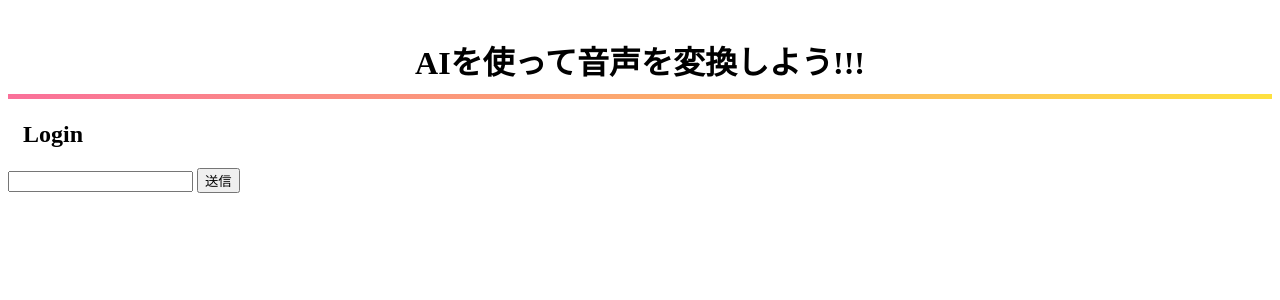
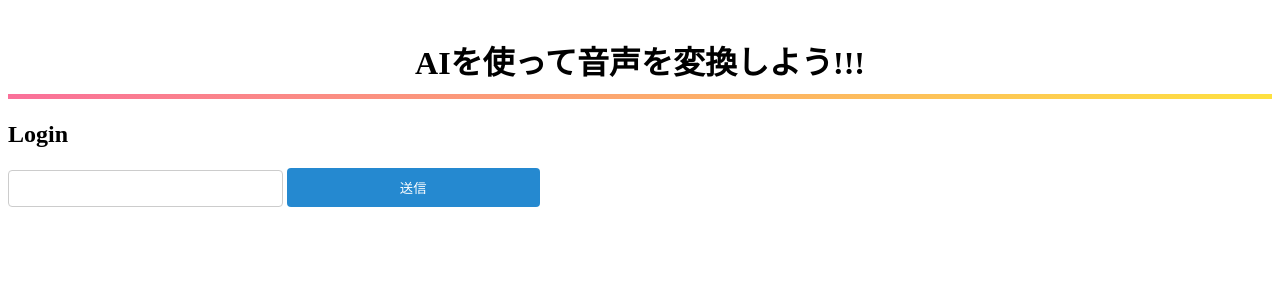
Before and after one commit to HaLu0507/VoiceConversionWebApplication, a Python web app: template flask/templates/login.html in a window 1280 px wide. Shown: the top 300 px of the page. Run offline with Jinja, Linux system fonts and the light colour scheme; the template is opened without the code that fills it, so the values that code supplies are empty.

Commit message:
UIの変更

```diff
--- /dev/null
+++ b/flask/static/css/login.css
@@ -0,0 +1,21 @@
+input[type="text"] {
+  width: 20%;
+  padding: 10px;
+  margin-bottom: 10px;
+  border: 1px solid #ccc;
+  border-radius: 4px;
+}
+
+button[type="submit"] {
+  width: 20%;
+  padding: 10px;
+  background-color: #2589d0;
+  color: #ffffff;
+  border: none;
+  border-radius: 4px;
+  cursor: pointer;
+}
+
+button[type="submit"]:hover {
+    background-color: #0000FF;
+  }
--- a/flask/static/css/title.css
+++ b/flask/static/css/title.css
@@ -1,16 +1,14 @@
 /*
-見出しの
+見出しの設定
 */
 h1 {
     position: relative;
     text-align: center;
     padding: 1rem .5rem;
 }
-
-h2{
-    position: relative;
-    left: 15px;
-}
+/*
+見出しの下線の設定
+*/
 h1:after {
     position: absolute;
     bottom: 0;
--- a/flask/templates/login.html
+++ b/flask/templates/login.html
@@ -4,13 +4,14 @@
     <meta charset="UTF-8">
     <meta name="viewport" content="width=device-width, initial-scale=1.0">
     <link rel="stylesheet" href="/static/css/title.css">
+    <link rel="stylesheet" href="/static/css/login.css">
     <title>Login</title>
 </head>
 <body>
     <h1>AIを使って音声を変換しよう!!!</h1>
     <h2>Login</h2>
     <form action="/login" method="post">
-        <input name="data1"></input>
+        <input type="text" name="data1"></input>
         <button type="submit">送信</button>
     </form>
 </body>
--- a/flask/templates/modeSelect.html
+++ b/flask/templates/modeSelect.html
@@ -4,10 +4,13 @@
     <meta charset="UTF-8">
     <meta name="viewport" content="width=device-width, initial-scale=1.0">
     <link rel="stylesheet" href="/static/css/title.css">
+    <link rel="stylesheet" href="/static/css/modeSelect.css">
     <title>modeSelect</title>
 </head>
 <body>
     <h1>AIを使って音声を変換しよう!!!</h1>
+    <h2>音声の取得方法を選択してください</h2>
+    <table>
         <form action="/modeFile" method="post">
             <button type="submit">音声ファイルを変換する</button>
         </form>
@@ -15,7 +18,7 @@
         <form action="/modeRecord" method="post">
             <button type="submit">録音して変換する</button>
         </form>
-
+    </table>
         <form action="/modeMOS" method="post">
             <button type="submit">MOSを行う</button>
         </form>
```
Also changed, not shown: flask/app.py (+23 -1 lines), flask/static/css/modeSelect.css (added, +18 -0 lines), flask/static/css/mos.css (added, +20 -0 lines), flask/static/css/post.css (+6 -21 lines), flask/templates/mos.html (added, +23 -0 lines), 1 other file. Lines whose indentation alone changed are shown as unchanged.
